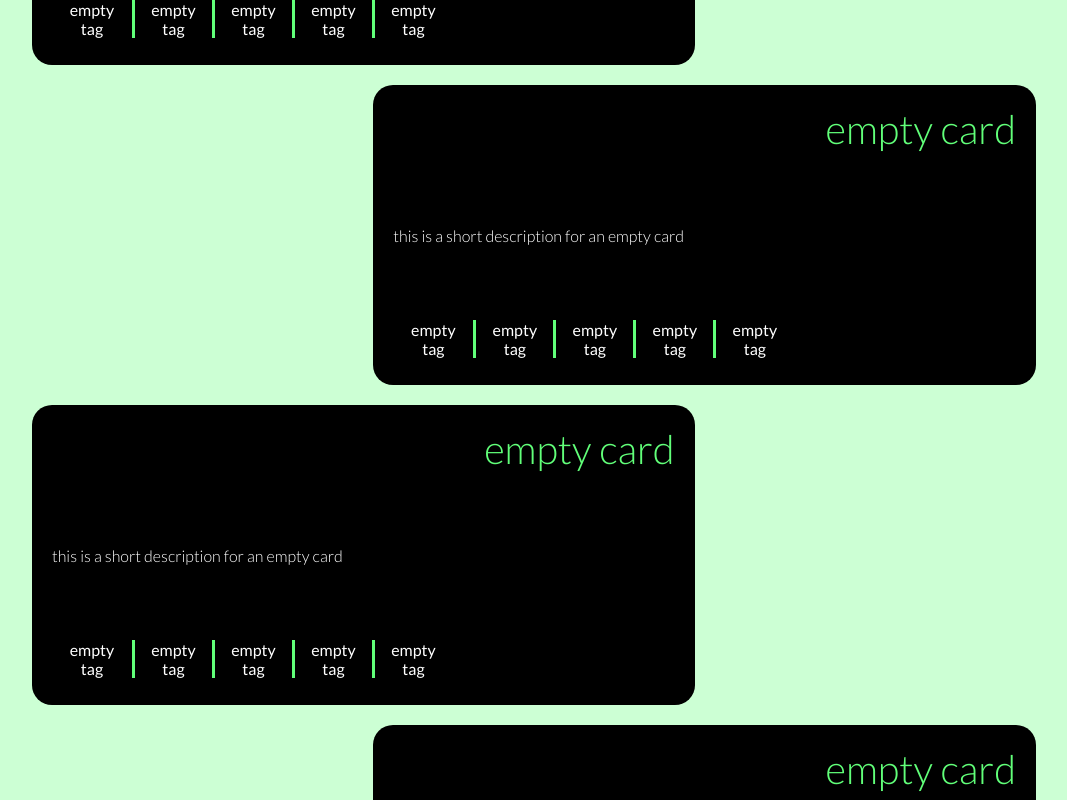
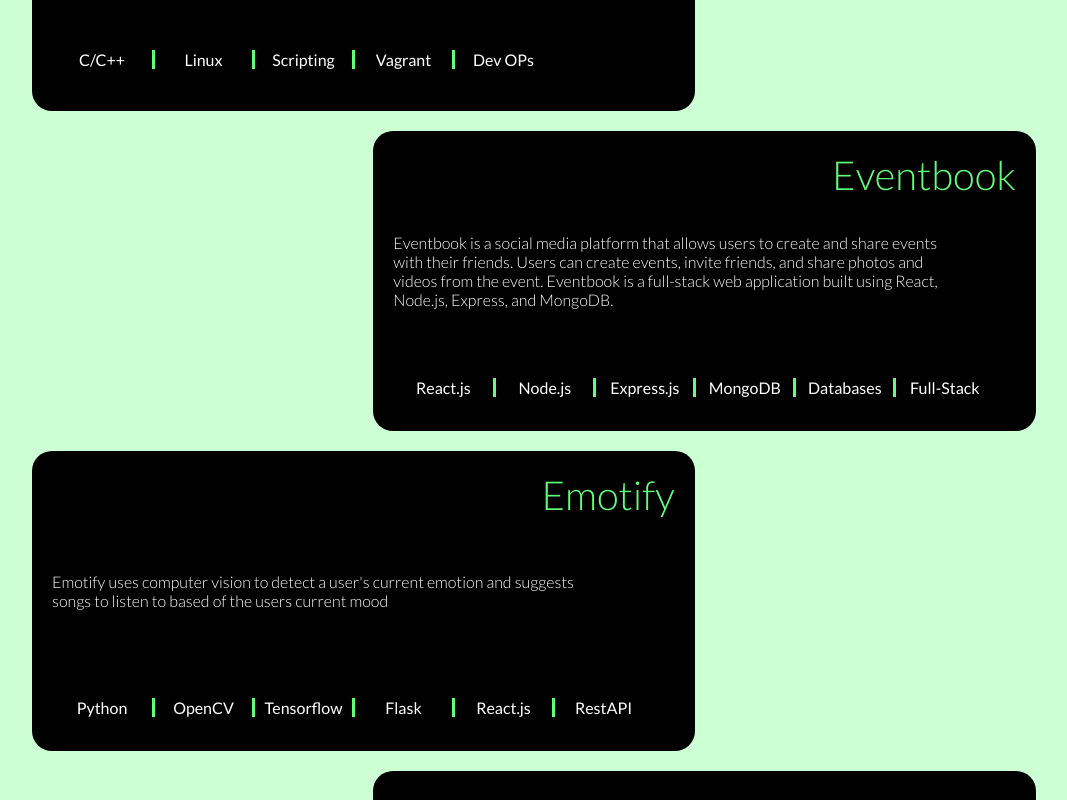
Before and after one commit to Bananamonkey011/Bananamonkey011.github.io, a React (Create React App) app: page / in a window 1280 px wide. Shown: the part 3120-3920 px from the top of the page, without its empty margins (106-1173 px from the left). Built offline with nearby package versions, Linux system fonts and the light colour scheme.

Commit message:
Project descriptions added

```diff
--- a/src/App.css
+++ b/src/App.css
@@ -388,8 +388,10 @@ a.anchor {
 }
 .projects {
   padding-inline: 10%;
-  display: grid;
-  grid-template-columns: 1fr 1fr 1fr;
+  /* display: grid;
+  grid-template-columns: 1fr 1fr 1fr; */
+  display: flex;
+  flex-direction: column;
 }
 
 .ProjectCard {
@@ -407,7 +409,11 @@ a.anchor {
   margin: 10px;
   transition: 0.5s;
 }
+.ProjectCard-w-spacer{
+	display: grid;
+	grid-template-columns: 1fr 1fr 1fr;
 
+}
 .project-card-title {
   color: var(--accent);
   font-size: var(--card-title-font-size);
@@ -422,6 +428,7 @@ a.anchor {
   text-align: left;
   align-self: center;
   font-weight: 300;
+  margin-block: 20px;
 }
 
 .project-card-collapse {
@@ -431,13 +438,14 @@ a.anchor {
   font-size: var(--card-desc-font-size);
   color: black;
   transition: max-height 0.7s;
+  margin-bottom: 20px;
 }
 
 .project-card-tags {
   padding: 0;
   list-style: none;
   display: grid;
-  grid-template-columns: repeat(auto-fill, 80px);
+  grid-template-columns: repeat(auto-fill, 100px);
   row-gap: 10px;
   margin: 0;
   font-weight: 400;
@@ -705,7 +713,11 @@ input[type='range']::-webkit-slider-thumb {
   .project-placeholder {
     display: none;
   }
+  .ProjectCard-w-spacer{
+	display: grid;
+	grid-template-columns: 1fr 1fr ;
 
+}
   .ProjectCard:hover {
     transform: scale(1.05);
   }
--- a/src/Components/HueSlider.js
+++ b/src/Components/HueSlider.js
@@ -13,7 +13,6 @@ const HueSlider = () => {
 
 	useEffect(() => {
 		document.querySelector(":root").style.setProperty("--hue", hue);
-		console.log(hue);
 	}, [hue]);
 
 	return (
--- a/src/Components/ProjectCard.js
+++ b/src/Components/ProjectCard.js
@@ -3,10 +3,13 @@ import React from "react";
 const ProjectCard = ({
 	title = "empty card",
 	description = "this is a short description for an empty card",
-	collapse = "this is a long description for an empty card.this is a long description for an empty card.this is a long description for an empty card.this is a long description for an empty card.this is a long description for an empty card.this is a long description for an empty card.this is a long description for an empty card.this is a long description for an empty card.this is a long description for an empty card.this is a long description for an empty card.",
+	collapse,
 	tags = ["empty tag", "empty tag", "empty tag", "empty tag", "empty tag"],
+	right = false,
 }) => {
 	return (
+		<div className="ProjectCard-w-spacer">
+		{right && <div className="project-placeholder" />}
 				<div className="ProjectCard">
 				<h4 className="project-card-title">{title}</h4>
 				<p className="project-card-description">{description}</p>
@@ -21,6 +24,8 @@ const ProjectCard = ({
 					})}
 				</ul>
 			</div>
+			{!right && <div className="project-placeholder" />}
+		</div>
 	);
 };
 
--- a/src/Components/WebPortrait.js
+++ b/src/Components/WebPortrait.js
@@ -15,7 +15,7 @@ const WebPortrait = () => {
 			>
 				<path
 					className="svg-path"
-					fill-rule="evenodd"
+					fillRule="evenodd"
 					fill="currentColor"
 					d="M1307.0,736.999 C1477.448,748.213 1887.442,2049.912 1411.999,2304.0 C1203.520,2415.416 862.439,1920.342 728.0,1901.999 C593.560,1883.657 373.430,1933.540 315.999,2104.999 C262.116,2265.872 318.675,2695.746 85.999,2562.999 C2.185,2515.181 0.0,2532.999 0.0,2532.999 L0.999,0.0 C0.999,0.0 96.88,78.268 216.689,357.157 C337.290,636.45 490.177,502.199 569.781,613.51 C649.384,723.904 634.771,943.845 779.890,926.114 C925.8,908.382 1137.486,725.847 1307.0,736.999 Z"
 				/>
--- a/src/Sections/About.js
+++ b/src/Sections/About.js
@@ -37,7 +37,7 @@ const About = () => {
 						Hi! My name is Manan and I’m currently pursuing a B.S. in Computer-Science + Economics and a Minor in Math at the University of Illinois Urbana-Champaign (UIUC). I have experience in a variety of CS sub-disciplines such as Full-Stack Development, I love exploring new industries and learning how to apply my skills to them. However, I am currently interested in gaining some more experience in fintech.
 						<br />
 						<br />
-						I have a copious amount of experience working with people from all backgrounds and am always eager to meet someone new. Feel free to reach out to me to talk about anything!
+						I've worked with people from various backgrounds and am always eager to meet someone new. Feel free to reach out to me to talk about anything!
 						<br />
 						<br />
 						In my free time I love cooking, playing video games, and hanging out with friends. I am always down to grab a bite or go for a walk!
--- a/src/Sections/Header.js
+++ b/src/Sections/Header.js
@@ -10,7 +10,6 @@ import HueSlider from "../Components/HueSlider";
 
 const Header = () => {
 	let width = window.screen.width;
-	console.log(width);
 	if (width < 700) {
 		return <MobileHeader />;
 	} else {
--- a/src/Sections/Projects.js
+++ b/src/Sections/Projects.js
@@ -16,14 +16,48 @@ const Projects = () => {
 			</h2>
 			{/* <h2 className="projects-title">Projects</h2> */}
 			<ul className="projects">
-				<ProjectCard />
-				<div className="project-placeholder" />
-				<div className="project-placeholder" />
-				<ProjectCard />
-				<ProjectCard />
-				<div className="project-placeholder" />
-				<div className="project-placeholder" />
-				<ProjectCard />
+				<ProjectCard
+					title="Network Booting & Latency Analysis"
+					description="The goal of this project is to create a program capable of automating the process of booting computers and running diagnostics, BIOS checks, and sample boot programs like trading algorithms that run in a standardized fashion across the network.
+
+					The other primary goal is to create a system to monitor the network latency by monitoring the time to boot for each computer connected to the network. This system monitoring is useful as it helps HFT firms maintain the integrity and reliability of their systems by checking for nonuniformity during boot time."
+					tags={["C/C++", "Linux", "Scripting","Vagrant", "Dev OPs"]}
+				/>
+				{/* <div className="project-placeholder" />
+				<div className="project-placeholder" /> */}
+				<ProjectCard
+					title="Eventbook"
+					description="Eventbook is a social media platform that allows users to create and share events with their friends. Users can create events, invite friends, and share photos and videos from the event. Eventbook is a full-stack web application built using React, Node.js, Express, and MongoDB."
+					tags={[
+						"React.js",
+						"Node.js",
+						"Express.js",
+						"MongoDB",
+						"Databases",
+						"Full-Stack",
+					]}
+					right
+				/>
+				<ProjectCard
+					title="Emotify"
+					description="Emotify uses computer vision to detect a user's current emotion and suggests songs to listen to based of the users current mood"
+					tags={[
+						"Python",
+						"OpenCV",
+						"Tensorflow",
+						"Flask",
+						"React.js",
+						"RestAPI",
+					]}
+				/>
+				{/* <div className="project-placeholder" />
+				<div className="project-placeholder" /> */}
+				<ProjectCard
+					title="Photomosaic Generator"
+					description="This is a CLI based photomoasic generator that takes in a target image and a directory of images to use as tiles and generates a photomosaic of the target image using the tiles provided."
+					tags={["C/C++", "Scripting", "Algorithms"]}
+					right
+				/>
 			</ul>
 		</div>
 	);
```
Lines whose indentation alone changed are shown as unchanged.
